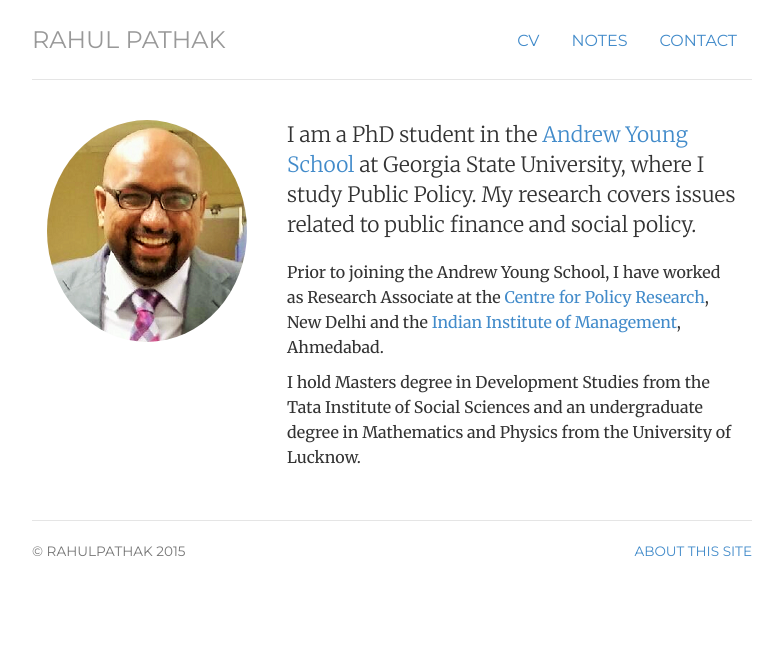
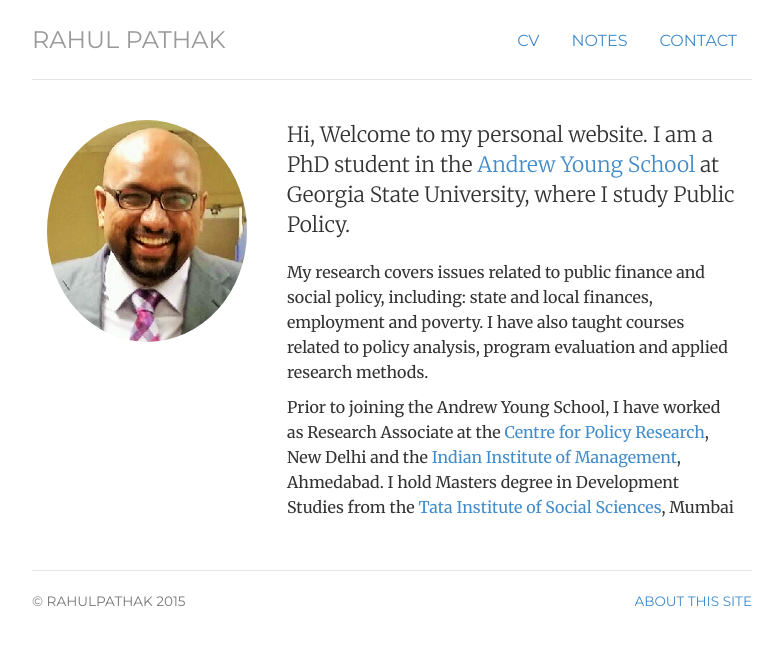
Before and after one commit to pathak-rahul/pathak-rahul.github.io, a Jekyll site: the page built from index.html, in a window 1280 px wide. Shown: the top 645 px of the page, without its empty margins (248-1031 px from the left). Built offline with Jekyll 4.4.1, drawn with Linux system fonts in a browser that asks for light colours.

Commit message:
Update index.html

```diff
--- a/index.html
+++ b/index.html
@@ -13,11 +13,11 @@ description:
 	<img  class="img-circle avatar" alt="Rahul Pathak" src="img/rpathak.png">
 	</div>
 	<div itemscope itemtype="http://data-vocabulary.org/Person" class="col-sm-8">
-	<p class="lead"> I am a PhD student in the <a href="http://aysps.gsu.edu/"> Andrew Young School</a> at Georgia State University, where I study Public Policy. My research covers issues related to public finance and social policy.</p>
+	<p class="lead"> Hi, Welcome to my personal website. I am a PhD student in the <a href="http://aysps.gsu.edu/"> Andrew Young School</a> at Georgia State University, where I study Public Policy.</p>
 
-	<p>Prior to joining the Andrew Young School, I have worked as Research Associate at the <a href="http://www.cprindia.org/"> Centre for Policy Research</a>, New Delhi and  the <a href="http://www.iimahd.ernet.in/"> Indian Institute of Management</a>, Ahmedabad.  </span></p>
+	<p> My research covers issues related to public finance and social policy, including: state and local finances, employment and poverty. I have also taught courses related to policy analysis, program evaluation and applied research methods. </p>
 
-	<p> I hold Masters degree in Development Studies from the Tata Institute of Social Sciences</a> and an undergraduate degree in Mathematics and Physics from the University of Lucknow. </p>
-	</div>
+	<p>Prior to joining the Andrew Young School, I have worked as Research Associate at the <a href="http://www.cprindia.org/"> Centre for Policy Research</a>, New Delhi and  the <a href="http://www.iimahd.ernet.in/"> Indian Institute of Management</a>, Ahmedabad. I hold Masters degree in Development Studies from the <a href="http://tiss.edu//"> Tata Institute of Social Sciences</a>, Mumbai </span></p>	</div>
+
 </div>
 <!-- </div> -->
```
